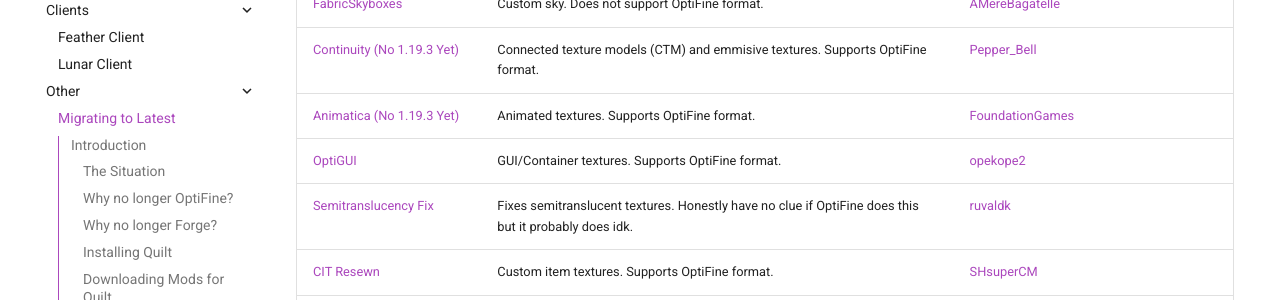
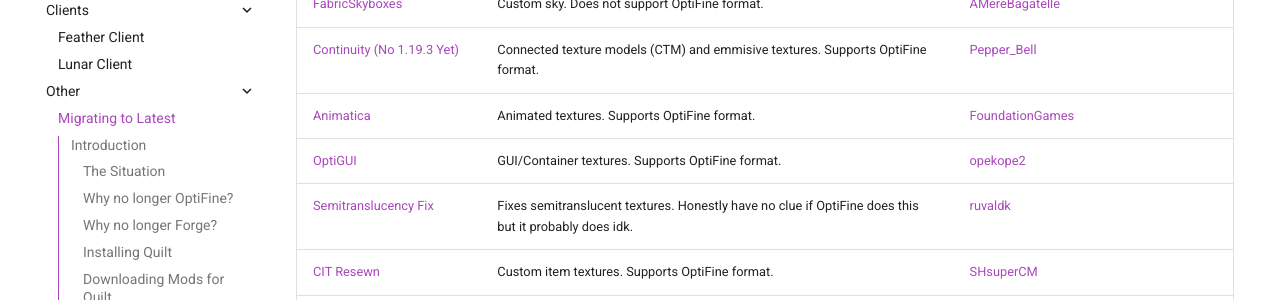
Before and after one commit to MicrocontrollersDev/Alternatives, an MkDocs documentation site: the page built from docs/latest/migrating.md, in a window 1280 px wide and 900 px high, scrolled down 8028 px. Shown: the part 152-452 px from the top of the window. Built offline with MkDocs 1.6.1 and Material for MkDocs 9.7.7, drawn with Linux system fonts in a browser that asks for light colours; comment, search, counter and statistics services are not loaded.

Commit message:
why did i say this

```diff
--- a/docs/latest/migrating.md
+++ b/docs/latest/migrating.md
@@ -234,7 +234,7 @@
 | [Custom Splash Screen (No 1.19.3 Yet)](https://modrinth.com/mod/custom-splash-screen) | Custom loading screen colors. Does not support OptiFine format. | [MidnightDust](https://github.com/TeamMidnightDust) |
 | [FabricSkyboxes](https://modrinth.com/mod/fabricskyboxes) | Custom sky. Does not support OptiFine format. | [AMereBagatelle](https://modrinth.com/user/ifLBWnLs) |
 | [Continuity (No 1.19.3 Yet)](https://modrinth.com/mod/continuity) | Connected texture models (CTM) and emmisive textures. Supports OptiFine format. | [Pepper_Bell](https://github.com/PepperCode1) |
-| [Animatica (No 1.19.3 Yet)](https://modrinth.com/mod/animatica) | Animated textures. Supports OptiFine format. | [FoundationGames](https://github.com/FoundationGames) |
+| [Animatica](https://modrinth.com/mod/animatica) | Animated textures. Supports OptiFine format. | [FoundationGames](https://github.com/FoundationGames) |
 | [OptiGUI](https://modrinth.com/mod/optigui) | GUI/Container textures. Supports OptiFine format. | [opekope2](https://github.com/opekope2) |
 | [Semitranslucency Fix](https://modrinth.com/mod/semitranslucency) | Fixes semitranslucent textures. Honestly have no clue if OptiFine does this but it probably does idk. | [ruvaldk](https://github.com/ruvaldak) |
 | [CIT Resewn](https://modrinth.com/mod/cit-resewn) | Custom item textures. Supports OptiFine format. | [SHsuperCM](https://github.com/SHsuperCM) |
```
